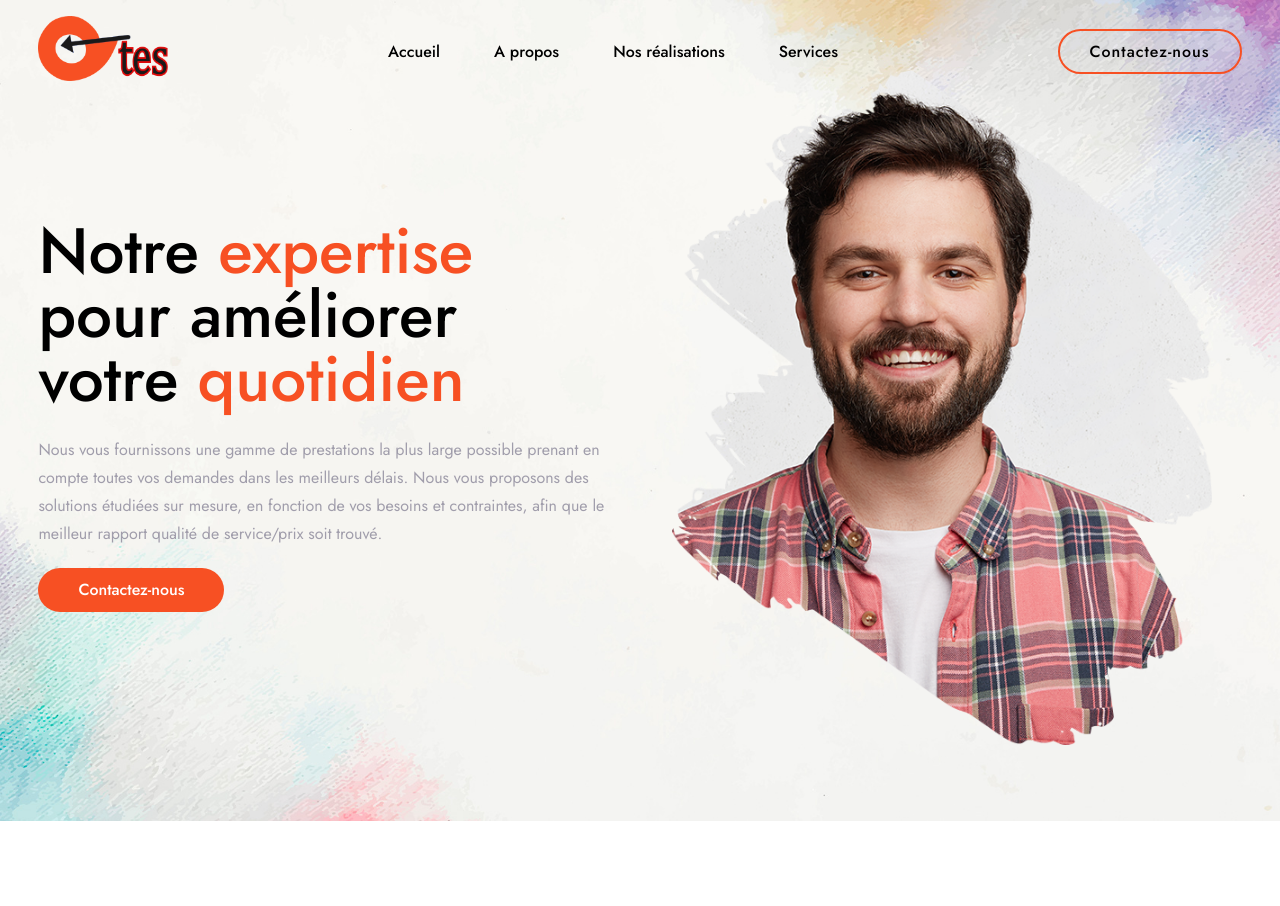
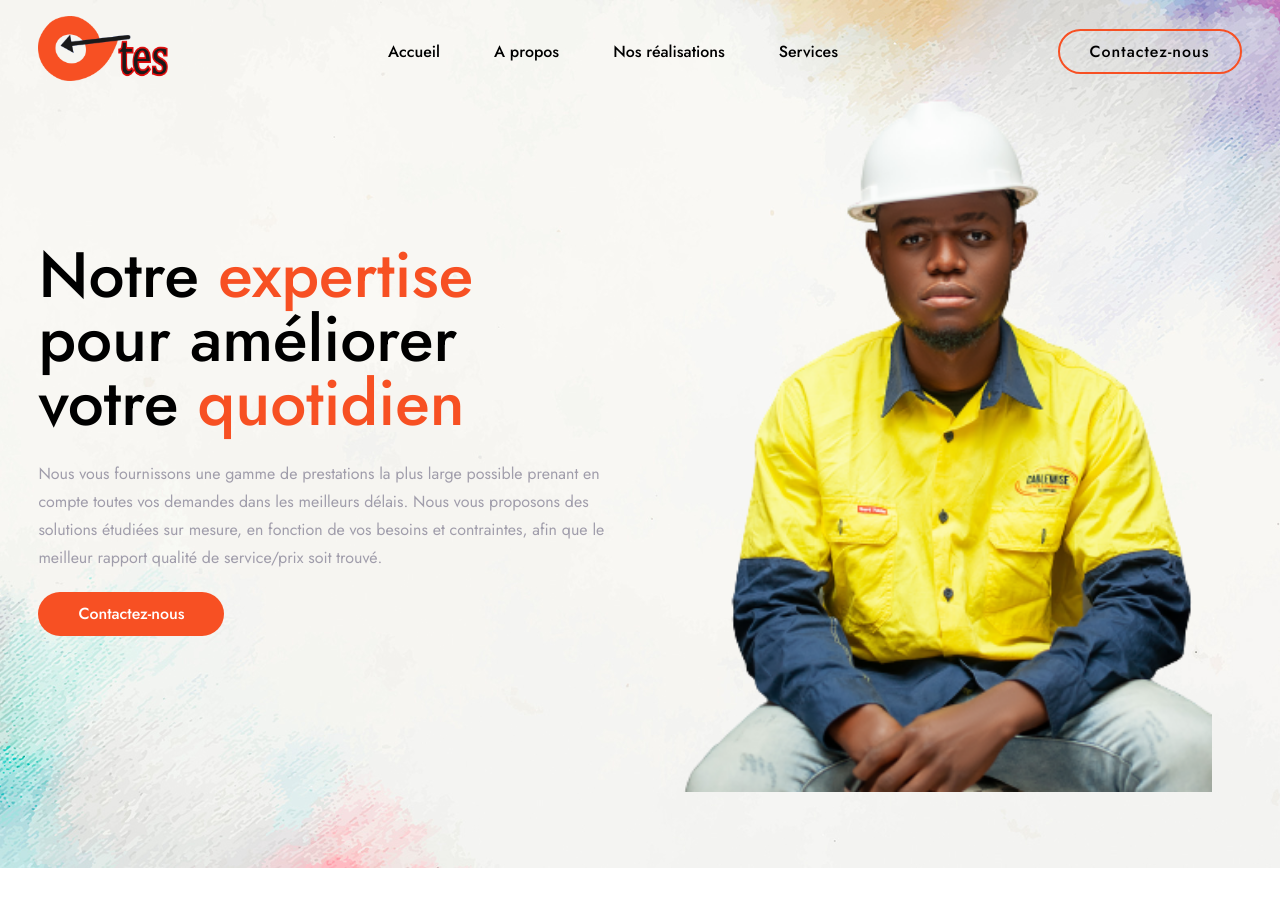
Before and after one commit to christiankenneth/tes, a plain HTML site: page index.html in a window 1280 px wide. Shown: the top 906 px of the page. Drawn offline with nearby package versions, Linux system fonts and the light colour scheme.

Commit message:
Add files via upload

```diff
--- a/css/style.css
+++ b/css/style.css
@@ -436,7 +436,7 @@ header.sticky{
 	margin-bottom: 25px;
 }
 .contact .action form input[type="email"],
-.contact .action form textarea {
+.contact .action form input[type="text"] {
 	max-width: 100%;
 	width: 470px;
 	padding: 12px 15px;
--- a/index.html
+++ b/index.html
@@ -38,9 +38,24 @@
 			<a href="#contact" class="btn">Contactez-nous</a>
 		</div>
 
-		<div class="home-img">
-			<img src="img/main.png">
+		<div class="home-img" >
+			<img src='/img/Nathan.png' id="carousel"/>
 		</div>
+
+		<script>
+			let index = 1
+			const intervalTime = 3000
+			function showImage() {
+				const images = [
+					"Nathan.png", "ally.png", "HB.png", "HK.png", "kenny.png", "Nockty.png"
+				]
+				document.querySelector("#carousel").src = `/img/${images[index]}`
+
+				index++
+				if(index >= images.length) index = 0
+			}
+			setInterval('showImage()', intervalTime)
+		</script>
 	</section>
 
 	<!--------sub service---->
@@ -208,7 +223,7 @@
 			<div class="action">
 				<form>
 					<input type="email" name="email" placeholder="Entrer votre email" required><br>
-					<textarea name="message" id="message"  rows="5" placeholder="Entrer votre message"></textarea><br>
+					<input type="text" name="message" placeholder="Entrer votre message" required><br>
 					<input type="submit" name="submit" value="Envoyez">
 				</form>
 			</div>
```
Also changed, not shown: img/HB.png (added), img/HK.png (added), img/Nathan.png (added), img/Nockty.png (added), img/ally.png (added), img/kenny.png (added).
